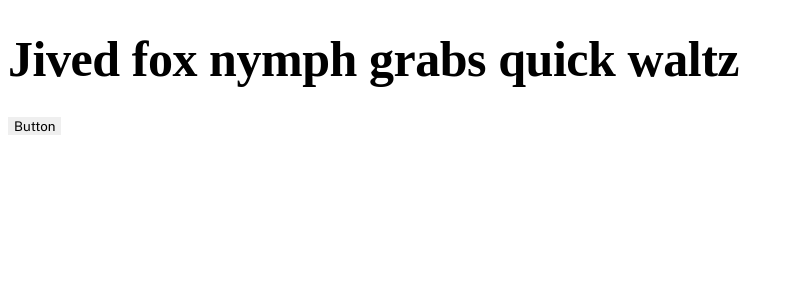
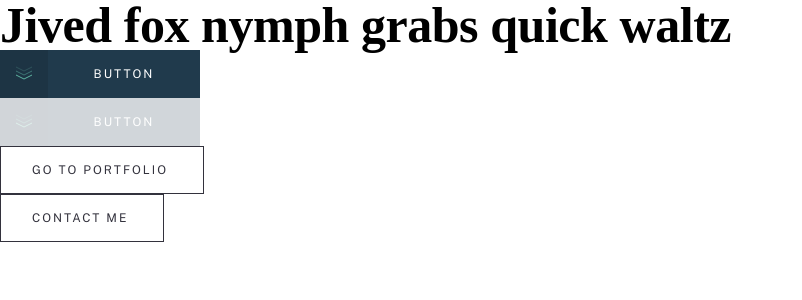
Before and after one commit to yjcyun/frontend_mentor, a React (Create React App) app in the folder intermediate/minimalist_portfolio_website/: page / in a window 1280 px wide. Shown: the top 300 px of the page, without its empty margins (0-802 px from the left). Built offline with nearby package versions, Linux system fonts and the light colour scheme; a web font is replaced by a local one.

Commit message:
:lipstick: Create button component

```diff
--- a/intermediate/minimalist_portfolio_website/src/App.tsx
+++ b/intermediate/minimalist_portfolio_website/src/App.tsx
@@ -1,10 +1,15 @@
-import React from 'react';
+import { Button } from './components/Button';
 
 function App() {
   return (
     <div>
       <h1>Jived fox nymph grabs quick waltz</h1>
-      <button>Button</button>
+      <Button adornment>Button</Button>
+      <Button adornment disabled>
+        Button
+      </Button>
+      <Button variant='secondary'>GO TO PORTFOLIO</Button>
+      <Button variant='secondary'>contact me</Button>
     </div>
   );
 }
--- a/intermediate/minimalist_portfolio_website/src/GlobalStyle.tsx
+++ b/intermediate/minimalist_portfolio_website/src/GlobalStyle.tsx
@@ -5,8 +5,9 @@ const GlobalStyle = createGlobalStyle`
     /* 1. colors */
     --cyan: #5FB4A2;
     --dark-blue: #203A4C;
-    --black: #33323D;
-    --white: #FAFAFA;
+    --light-black: #33323D;
+    --very-light-grey: #FAFAFA;
+    --white: #FFFFFF;
     --light-grey: #EAEAEB;
     --red: #F43030;
 
@@ -18,6 +19,8 @@ const GlobalStyle = createGlobalStyle`
   /* Initialize */
   * {
     box-sizing: border-box;
+    margin: 0;
+    padding: 0;
   }
 
   html {
--- /dev/null
+++ b/intermediate/minimalist_portfolio_website/src/components/Button.tsx
@@ -0,0 +1,91 @@
+import styled, { css } from 'styled-components';
+import { ReactComponent as DownArrow } from '../assets/icons/down-arrows.svg';
+
+interface ButtonProps {
+  adornment?: boolean;
+  children: string;
+  disabled?: boolean;
+  variant?: 'primary' | 'secondary';
+}
+
+interface StyledButtonProps {
+  disabled: ButtonProps['disabled'];
+  variant: ButtonProps['variant'];
+}
+
+const StyledButton = styled.button<StyledButtonProps>`
+  display: flex;
+  align-items: center;
+  transition: 0.1s ease-in-out;
+  cursor: pointer;
+  opacity: ${(props) => (props.disabled ? '0.2' : '1')};
+  pointer-events: ${(props) => (props.disabled ? 'none' : 'auto')};
+
+  .icon-wrapper {
+    padding: 15.5px 16px;
+    background: rgba(0, 0, 0, 0.1);
+  }
+
+  .text {
+    width: 100%;
+    letter-spacing: 2px;
+    text-transform: uppercase;
+    font-size: 12px;
+  }
+
+  ${(props) =>
+    props.variant === 'secondary'
+      ? css`
+          border: 1px solid var(--light-black);
+          background: var(--white);
+          color: var(--light-black);
+          min-width: 162px;
+
+          .text {
+            padding: 16px 35px 16px 31px;
+          }
+
+          &:hover {
+            background: var(--light-black);
+
+            .text {
+              color: var(--very-light-grey);
+            }
+          }
+        `
+      : css`
+          background: var(--dark-blue);
+          color: var(--white);
+          min-width: 200px;
+
+          .text {
+            padding: 15.5px 16px;
+          }
+
+          &:hover {
+            background: var(--cyan);
+
+            svg g {
+              stroke: var(--white);
+            }
+          }
+        `}
+`;
+
+export const Button: React.FC<ButtonProps> = ({
+  adornment = false,
+  children,
+  disabled = false,
+  variant = 'primary',
+}) => {
+  return (
+    <StyledButton disabled={disabled} variant={variant}>
+      {adornment && (
+        <div className='icon-wrapper'>
+          <DownArrow />
+        </div>
+      )}
+      <span className='text'>{children}</span>
+    </StyledButton>
+  );
+};
```
Also changed, not shown: intermediate/minimalist_portfolio_website/src/assets/icons/down-arrows.svg (added).
